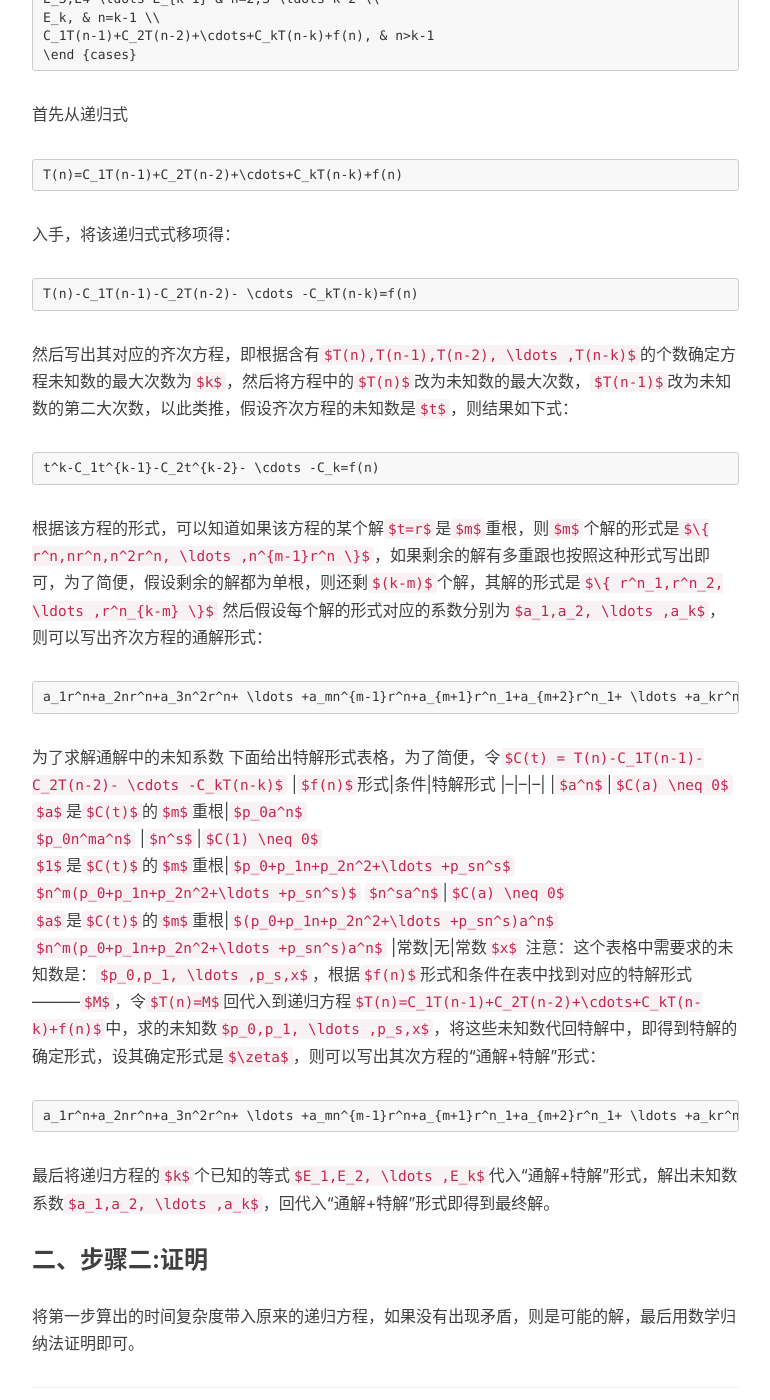
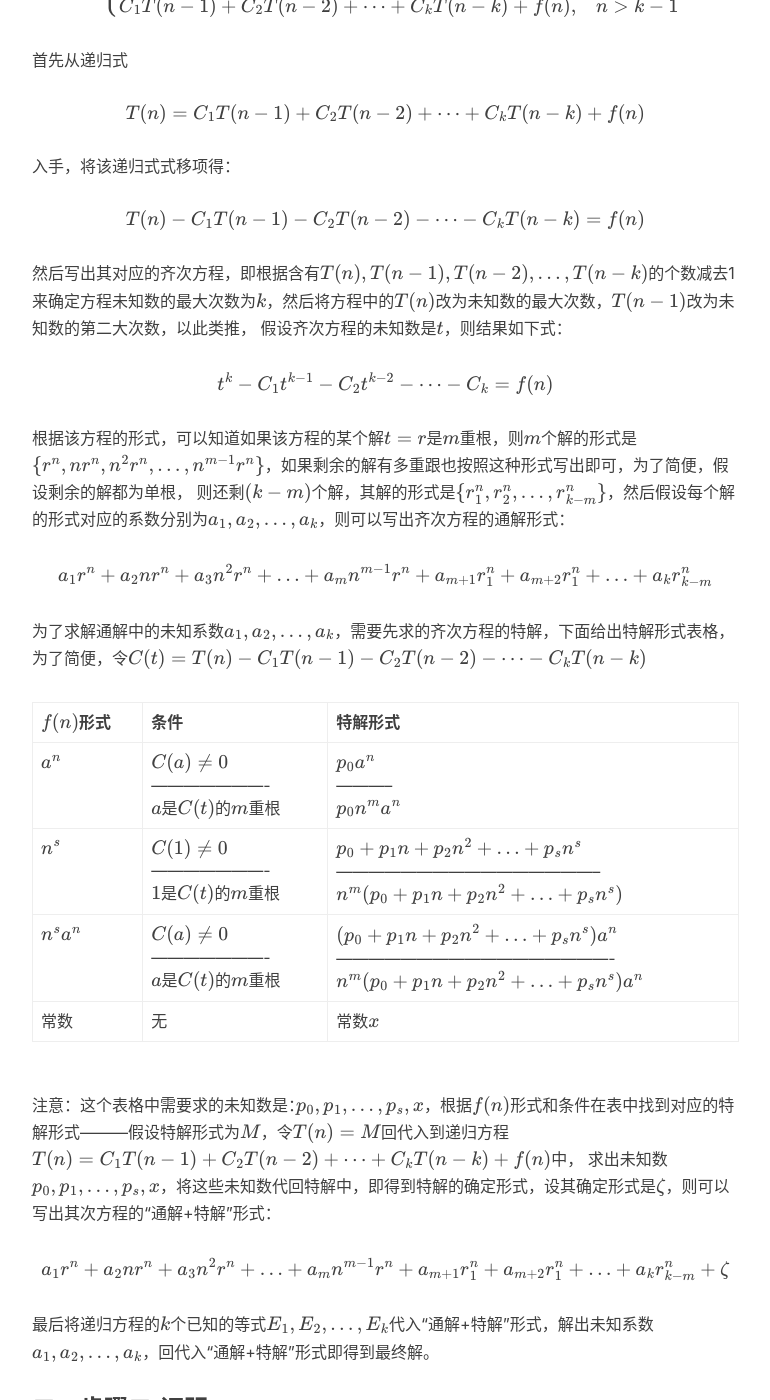
Before and after one commit to Dongzhixiao/Dongzhixiao.github.io, a Jekyll site: the page built from _posts/2017-02-06-go-back-review.md, in a window 1280 px wide and 1400 px high, scrolled down 1755 px. Shown: the whole window, without its empty margins (233-1003 px from the left). Built offline with Jekyll 4.4.1, drawn with Linux system fonts in a browser that asks for light colours; nearby versions of some CDN libraries; formulas are drawn with MathJax 3; comment, search, counter and statistics services are not loaded; some of the changed text lies outside the part shown.

Commit message:
modified

````diff
--- a/_posts/2017-02-06-go-back-review.md
+++ b/_posts/2017-02-06-go-back-review.md
@@ -30,20 +30,23 @@ tags:
 
 ### 一、步骤一:计算
 遇到一个递归方程，首先看这个递归方程的形式，根据不同的形式又分为两种不同的计算方法：
-#### 1.形式如：`$T(n)=aT(\frac{n}{b})+f(n)$`的递归函数
-对于形如`$T(n)=aT(\frac{n}{b})+f(n)$`的递归函数，我们可以使用下面的公式进行计算其时间复杂度：
-```math
+#### 1.形式如：$$T(n)=aT(\frac{n}{b})+f(n)$$的递归函数
+对于形如$$T(n)=aT(\frac{n}{b})+f(n)$$的递归函数，我们可以使用下面的公式进行计算其时间复杂度：
+
+$$
 T(n)=\begin {cases}
 O(n^{log^a_b}), & O(n^{log^a_b})>O(f(n)) \\
 O(f(n)\times logn), & O(n^{log^a_b})=O(f(n)) \\
 O(f(n), & O(n^{log^a_b})<O(f(n))
 \end {cases}
-```
-注意：上面的公式中`$a>1,b>1$`均为正数，`$f(n)$`为确定的正函数。
+$$
 
-#### 2.形式如：`$T(n)=C_1T(n-1)+C_2T(n-2)+ \cdots +C_kT(n-k)+f(n)$`的递归函数
-对于形如`$T(n)=C_1T(n-1)+C_2T(n-2)+ \cdots +C_kT(n-k)+f(n)$`的递归函数，要求其中`$C_1,C_2, \ldots ,C_k \neq 0$`的常数，同时会有`$k$`个已知的等式`$E_1,E_2, \ldots  ,E_k$`组成形如下面的递归函数：
-```math
+注意：上面的公式中$$a>1,b>1$$均为正数，$$f(n)$$为确定的正函数。
+
+#### 2.形式如：$$T(n)=C_1T(n-1)+C_2T(n-2)+ \cdots +C_kT(n-k)+f(n)$$的递归函数
+对于形如$$T(n)=C_1T(n-1)+C_2T(n-2)+ \cdots +C_kT(n-k)+f(n)$$的递归函数，要求其中$$C_1,C_2, \ldots ,C_k \neq 0$$的常数，同时会有$$k$$个已知的等式$$E_1,E_2, \ldots  ,E_k$$组成形如下面的递归函数：
+
+$$
 T(n)=\begin {cases}
 E_1, & n=0 \\
 E_2, & n=1 \\
@@ -51,38 +54,60 @@ E_3,E4 \ldots E_{k-1} & n=2,3 \ldots k-2 \\
 E_k, & n=k-1 \\
 C_1T(n-1)+C_2T(n-2)+\cdots+C_kT(n-k)+f(n), & n>k-1
 \end {cases}
-```
+$$
+
 首先从递归式
-```math
+
+$$
 T(n)=C_1T(n-1)+C_2T(n-2)+\cdots+C_kT(n-k)+f(n)
-```
+$$
+
 入手，将该递归式式移项得：
 
-```math
+$$
 T(n)-C_1T(n-1)-C_2T(n-2)- \cdots -C_kT(n-k)=f(n)
-```
-然后写出其对应的齐次方程，即根据含有`$T(n),T(n-1),T(n-2), \ldots ,T(n-k)$`的个数确定方程未知数的最大次数为`$k$`，然后将方程中的`$T(n)$`改为未知数的最大次数，`$T(n-1)$`改为未知数的第二大次数，以此类推，假设齐次方程的未知数是`$t$`，则结果如下式：
-```math
+$$
+
+然后写出其对应的齐次方程，即根据含有$$T(n),T(n-1),T(n-2), \ldots ,T(n-k)$$的个数减去1来确定方程未知数的最大次数为$$k$$，然后将方程中的$$T(n)$$改为未知数的最大次数，$$T(n-1)$$改为未知数的第二大次数，以此类推，
+假设齐次方程的未知数是$$t$$，则结果如下式：
+
+$$
 t^k-C_1t^{k-1}-C_2t^{k-2}- \cdots -C_k=f(n)
-```
-根据该方程的形式，可以知道如果该方程的某个解`$t=r$`是`$m$`重根，则`$m$`个解的形式是`$\{ r^n,nr^n,n^2r^n, \ldots ,n^{m-1}r^n \}$`，如果剩余的解有多重跟也按照这种形式写出即可，为了简便，假设剩余的解都为单根，则还剩`$(k-m)$`个解，其解的形式是`$\{ r^n_1,r^n_2, \ldots ,r^n_{k-m} \}$`
-然后假设每个解的形式对应的系数分别为`$a_1,a_2, \ldots ,a_k$`，则可以写出齐次方程的通解形式：
-```math
+$$
+
+根据该方程的形式，可以知道如果该方程的某个解$$t=r$$是$$m$$重根，则$$m$$个解的形式是$$\{ r^n,nr^n,n^2r^n, \ldots ,n^{m-1}r^n \}$$，如果剩余的解有多重跟也按照这种形式写出即可，为了简便，假设剩余的解都为单根，
+则还剩$$(k-m)$$个解，其解的形式是$$\{ r^n_1,r^n_2, \ldots ,r^n_{k-m} \}$$，然后假设每个解的形式对应的系数分别为$$a_1,a_2, \ldots ,a_k$$，则可以写出齐次方程的通解形式：
+
+$$
 a_1r^n+a_2nr^n+a_3n^2r^n+ \ldots +a_mn^{m-1}r^n+a_{m+1}r^n_1+a_{m+2}r^n_1+ \ldots +a_kr^n_{k-m}
-```
-为了求解通解中的未知系数
-下面给出特解形式表格，为了简便，令`$C(t) = T(n)-C_1T(n-1)-C_2T(n-2)- \cdots -C_kT(n-k)$`
-|`$f(n)$`形式|条件|特解形式
+$$
+
+为了求解通解中的未知系数$$a_1,a_2, \ldots ,a_k$$，需要先求的齐次方程的特解，下面给出特解形式表格，为了简便，令$$C(t) = T(n)-C_1T(n-1)-C_2T(n-2)- \cdots -C_kT(n-k)$$
+
+|$$f(n)$$形式|条件|特解形式|
 |--|--|--|
-|`$a^n$`|`$C(a) \neq 0$` <br> `$a$`是`$C(t)$`的`$m$`重根|`$p_0a^n$` <br> `$p_0n^ma^n$`
-|`$n^s$`|`$C(1) \neq 0$` <br> `$1$`是`$C(t)$`的`$m$`重根|`$p_0+p_1n+p_2n^2+\ldots +p_sn^s$` <br> `$n^m(p_0+p_1n+p_2n^2+\ldots +p_sn^s)$`
-`$n^sa^n$`|`$C(a) \neq 0$` <br> `$a$`是`$C(t)$`的`$m$`重根|`$(p_0+p_1n+p_2n^2+\ldots +p_sn^s)a^n$` <br> `$n^m(p_0+p_1n+p_2n^2+\ldots +p_sn^s)a^n$`
-|常数|无|常数`$x$`
-注意：这个表格中需要求的未知数是：`$p_0,p_1, \ldots ,p_s,x$`，根据`$f(n)$`形式和条件在表中找到对应的特解形式———`$M$`，令`$T(n)=M$`回代入到递归方程`$T(n)=C_1T(n-1)+C_2T(n-2)+\cdots+C_kT(n-k)+f(n)$`中，求的未知数`$p_0,p_1, \ldots ,p_s,x$`，将这些未知数代回特解中，即得到特解的确定形式，设其确定形式是`$\zeta$`，则可以写出其次方程的“通解+特解”形式：
-```math
+|$$a^n$$|$$C(a) \neq 0$$ <br>----------------------<br> $$a$$是$$C(t)$$的$$m$$重根|$$p_0a^n$$ <br>-----------<br> $$p_0n^ma^n$$|
+|$$n^s$$|$$C(1) \neq 0$$ <br>----------------------<br> $$1$$是$$C(t)$$的$$m$$重根|$$p_0+p_1n+p_2n^2+\ldots +p_sn^s$$ <br>--------------------------------------------------<br> $$n^m(p_0+p_1n+p_2n^2+\ldots +p_sn^s)$$|
+|$$n^sa^n$$|$$C(a) \neq 0$$ <br>----------------------<br> $$a$$是$$C(t)$$的$$m$$重根|$$(p_0+p_1n+p_2n^2+\ldots +p_sn^s)a^n$$ <br>----------------------------------------------------<br> $$n^m(p_0+p_1n+p_2n^2+\ldots +p_sn^s)a^n$$|
+|常数|无|常数$$x$$|
+
+注意：这个表格中需要求的未知数是：$$p_0,p_1, \ldots ,p_s,x$$，根据$$f(n)$$形式和条件在表中找到对应的特解形式———假设特解形式为$$M$$，令$$T(n)=M$$回代入到递归方程$$T(n)=C_1T(n-1)+C_2T(n-2)+\cdots+C_kT(n-k)+f(n)$$中，
+求出未知数$$p_0,p_1, \ldots ,p_s,x$$，将这些未知数代回特解中，即得到特解的确定形式，设其确定形式是$$\zeta$$，则可以写出其次方程的“通解+特解”形式：
+
+$$
 a_1r^n+a_2nr^n+a_3n^2r^n+ \ldots +a_mn^{m-1}r^n+a_{m+1}r^n_1+a_{m+2}r^n_1+ \ldots +a_kr^n_{k-m}+\zeta
-```
-最后将递归方程的`$k$`个已知的等式`$E_1,E_2, \ldots  ,E_k$`代入“通解+特解”形式，解出未知数系数`$a_1,a_2, \ldots ,a_k$`，回代入“通解+特解”形式即得到最终解。
+$$
+
+最后将递归方程的$$k$$个已知的等式$$E_1,E_2, \ldots  ,E_k$$代入“通解+特解”形式，解出未知系数$$a_1,a_2, \ldots ,a_k$$，回代入“通解+特解”形式即得到最终解。
 
 ### 二、步骤二:证明
 将第一步算出的时间复杂度带入原来的递归方程，如果没有出现矛盾，则是可能的解，最后用数学归纳法证明即可。
+
+### 三、举例说明
+以后再加上……
+
+
+
+#### References:
+
+[python27的博客](http://www.cnblogs.com/python27/archive/2011/12/09/2282486.html,"Python21的博客")
````
